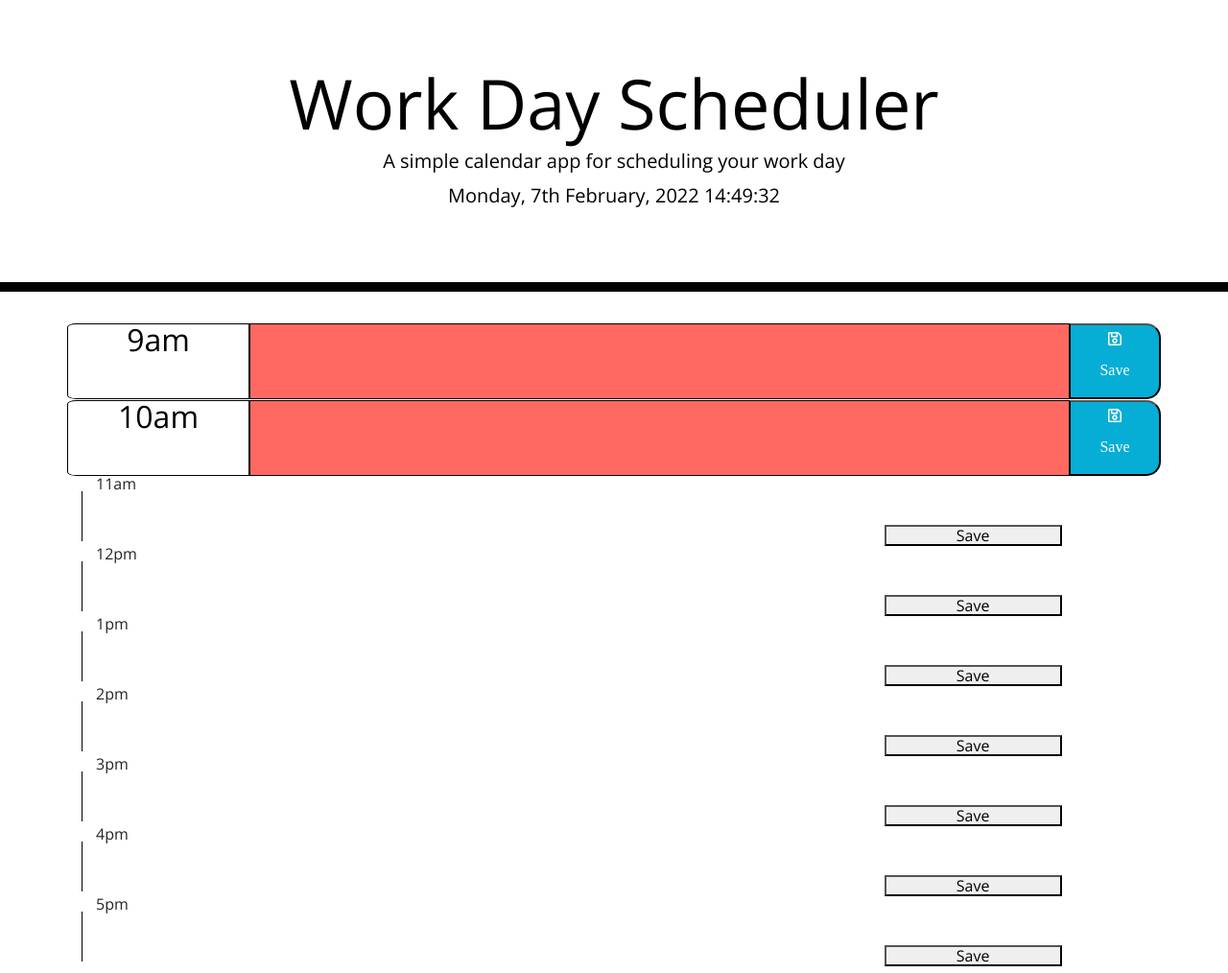
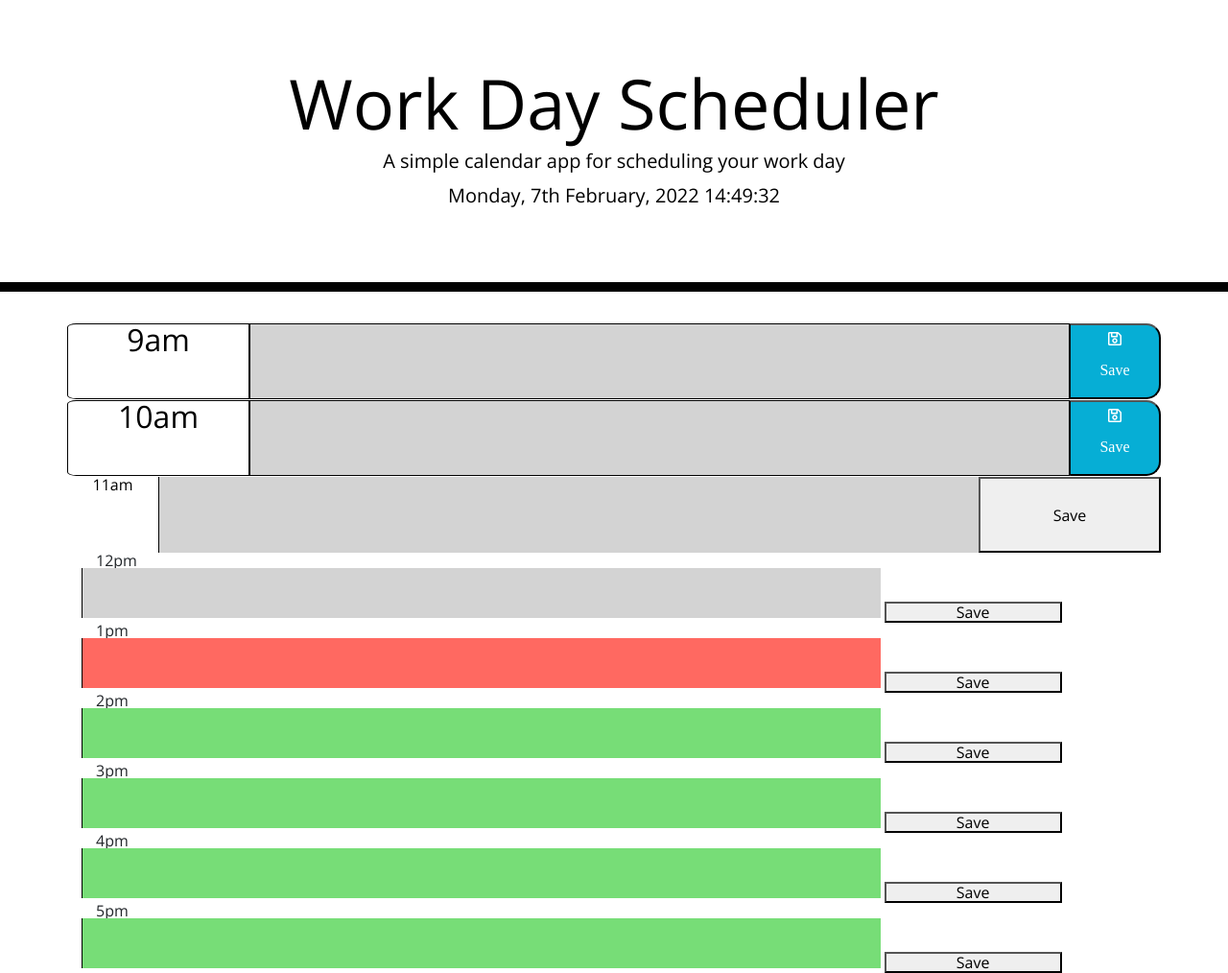
Before and after one commit to Mattrix01/Work-Day-Planner, a plain HTML site: page index.html in a window 1280 px wide. Shown: the whole page at 96% size. Drawn offline with nearby package versions, Linux system fonts and the light colour scheme.

Commit message:
Set colour classes based on time for loop working

```diff
--- a/Assets/JS/script.js
+++ b/Assets/JS/script.js
@@ -1,47 +1,44 @@
-// const initialiseLocalStorage = function (textArea) {
-//   const scheduleData =
-//     JSON.parse(localStorage.getItem("schedule")) || textItem);
+var saveBtn = document.querySelectorAll(".saveBtn");
 
-//   localStorage.setItem("schedule", JSON.stringify(scheduleData));
+// $(document).ready(function () {
+//   // ------- // we also need to get the id of the parent
+//   // ------- // use the id from the parent and the value from the sibling and add to local stroage
+//   // ------- // notify the user that it was successful for 5 seconds. add and remove element from html
+//   // --------------------------------------
+//   //a function which will look at everything time-block and check if past, present or future
+//   // ------ // use moment to find out what the current hour is
+//   // ===== // for each time block we will get its id and compare with current hour
+//   // ----- // - if past, add past class. if present, add present class. if future, add future class.
+//   // ------// the classes PAST, PRESENT, FUTURE already have css applied. just need ot use them.
+//   // -------------------------------------------
+//   // need to call the function above which checks the time blocks
+//   // create an interval which will check the time blocks using the function above, every hour.
+//   // look into local storage - using the id you know exists (for example, 9) - get anything for that id. apply as the value for relevant text area
+//   // -----------------------------------------------
+// });
 
-//   return scheduleData;
-// };
+var today = moment();
+$("#currentDay").text(today.format("dddd, Do MMMM, YYYY kk:mm:ss"));
 
-$(document).ready(function () {
-  // creating a function which will be dynamically applied to all the save buttons on click
-  $("button").click(function () {
-    console.log("click");
-    const storedData = initialiseLocalStorage(textItem);
-    const arr = JSON.parse(localStorage.getItem("schedule"));
+var currentHour = moment().hours();
 
-    arr[log - 9].text = textBox.value;
+var maximumHours = 9;
+var workHours = [9, 10, 11, 12, 13, 14, 15, 16, 17];
 
-    localStorage.setItem("schedule", JSON.stringify(arr));
-  });
-  // ------- // on click we need to get the value from the textbox 'sibling'
-  var textItem = $("textarea[textInput=TextInputValue]").val();
-  $("textarea").append(textItem);
-
-  // ------- // we also need to get the id of the parent
-  // ------- // use the id from the parent and the value from the sibling and add to local stroage
-  // ------- // notify the user that it was successful for 5 seconds. add and remove element from html
-  // --------------------------------------
-  //a function which will look at everything time-block and check if past, present or future
-  // ------ // use moment to find out what the current hour is
-  // ===== // for each time block we will get its id and compare with current hour
-  // ----- // - if past, add past class. if present, add present class. if future, add future class.
-  // ------// the classes PAST, PRESENT, FUTURE already have css applied. just need ot use them.
-  // -------------------------------------------
-  // need to call the function above which checks the time blocks
-  // create an interval which will check the time blocks using the function above, every hour.
-  // look into local storage - using the id you know exists (for example, 9) - get anything for that id. apply as the value for relevant text area
-  // -----------------------------------------------
-  //this will be done for every 'id'. 9, 10, 11, 12, 13...........Key/Value - local storage
-  // ---------------------------------------------------
-  var today = moment();
-  $("#currentDay").text(today.format("dddd, Do MMMM, YYYY kk:mm:ss"));
-});
-
-// Jquery review vid: https://2u-20.wistia.com/medias/g63k1z1sb3
-
-// Targetting save buttons and setting local storage
+for (var i = 1; i <= maximumHours; i++) {
+  //present
+  if (currentHour == workHours[i]) {
+    document.getElementById(i).children[1].classList.add("present");
+    console.log(i);
+  }
+  //past
+  else if (currentHour > workHours[i]) {
+    document.getElementById(i).children[1].classList.add("past");
+    console.log(i);
+  }
+  //future
+  else {
+    document.getElementById(i).children[1].classList.add("future");
+    console.log(i);
+  }
+}
--- a/index.html
+++ b/index.html
@@ -33,12 +33,9 @@
     <div class="container">
       <!-- Timeblocks go here -->
       <!-- 9am - 10am -->
-      <div class="hour row" id="9 timeClass">
-        <!-- Left hand side - shows the time for this row -->
+      <div class="hour time-block row" id="1">
         <div class="col-md-2 timeBox">9am</div>
-        <!-- Text area for the time to the left - this is where the input goes into for the activtity -->
-        <textarea class="col-md-9 present textBox"></textarea>
-        <!-- save button - every save button will be the same as per the gif in the read me -->
+        <textarea class="col-md-9 textBox"></textarea>
         <button class="col-md-1 saveBtn clicker align-items-center far fa-save">
           Save
         </button>
@@ -46,54 +43,51 @@
 
       <!-- -- -->
       <!-- 10am - 11am -->
-      <div class="hour row" id="10 timeClass">
-        <!-- Left hand side - shows the time for this row -->
+      <div class="hour time-block row" id="2">
         <div class="col-md-2 timeBox">10am</div>
-        <!-- Text area for the time to the left - this is where the input goes into for the activtity -->
-        <textarea class="col-md-9 present textBox"></textarea>
-        <!-- save button - every save button will be the same as per the gif in the read me -->
+        <textarea class="col-md-9 textBox"></textarea>
         <button class="col-md-1 saveBtn clicker align-items-center far fa-save">
           Save
         </button>
       </div>
       <!-- 11am - 12am -->
-      <div id="11">
+      <div class="hour time-block row" id="3">
         <div class="col-md-1">11am</div>
         <textarea class="col-md-9"></textarea>
         <button class="col-md-2">Save</button>
       </div>
       <!-- 12pm - 1pm -->
-      <div id="12">
+      <div id="4">
         <div class="col-md-1">12pm</div>
         <textarea class="col-md-9"></textarea>
         <button class="col-md-2">Save</button>
       </div>
       <!-- 1pm - 2pm -->
-      <div id="1">
+      <div id="5">
         <div class="col-md-1">1pm</div>
         <textarea class="col-md-9"></textarea>
         <button class="col-md-2">Save</button>
       </div>
       <!-- 2pm - 3pm -->
-      <div id="2">
+      <div id="6">
         <div class="col-md-1">2pm</div>
         <textarea class="col-md-9 textarea"></textarea>
         <button class="col-md-2">Save</button>
       </div>
       <!-- 3pm - 4pm -->
-      <div id="3">
+      <div id="7">
         <div class="col-md-1">3pm</div>
         <textarea class="col-md-9"></textarea>
         <button class="col-md-2">Save</button>
       </div>
       <!-- 4pm - 5pm -->
-      <div id="4">
+      <div id="8">
         <div class="col-md-1">4pm</div>
         <textarea class="col-md-9"></textarea>
         <button class="col-md-2">Save</button>
       </div>
       <!-- 5pm - 6pm -->
-      <div id="5">
+      <div id="9">
         <div class="col-md-1">5pm</div>
         <textarea class="col-md-9"></textarea>
         <button class="col-md-2">Save</button>
```
